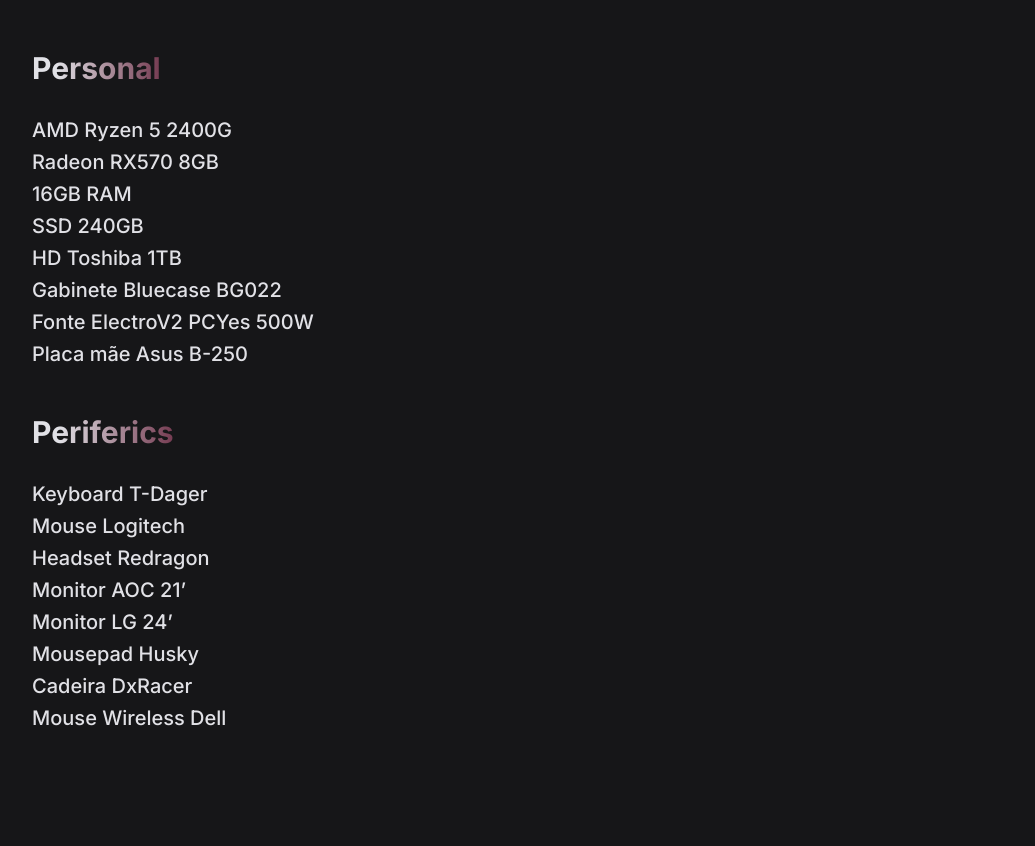
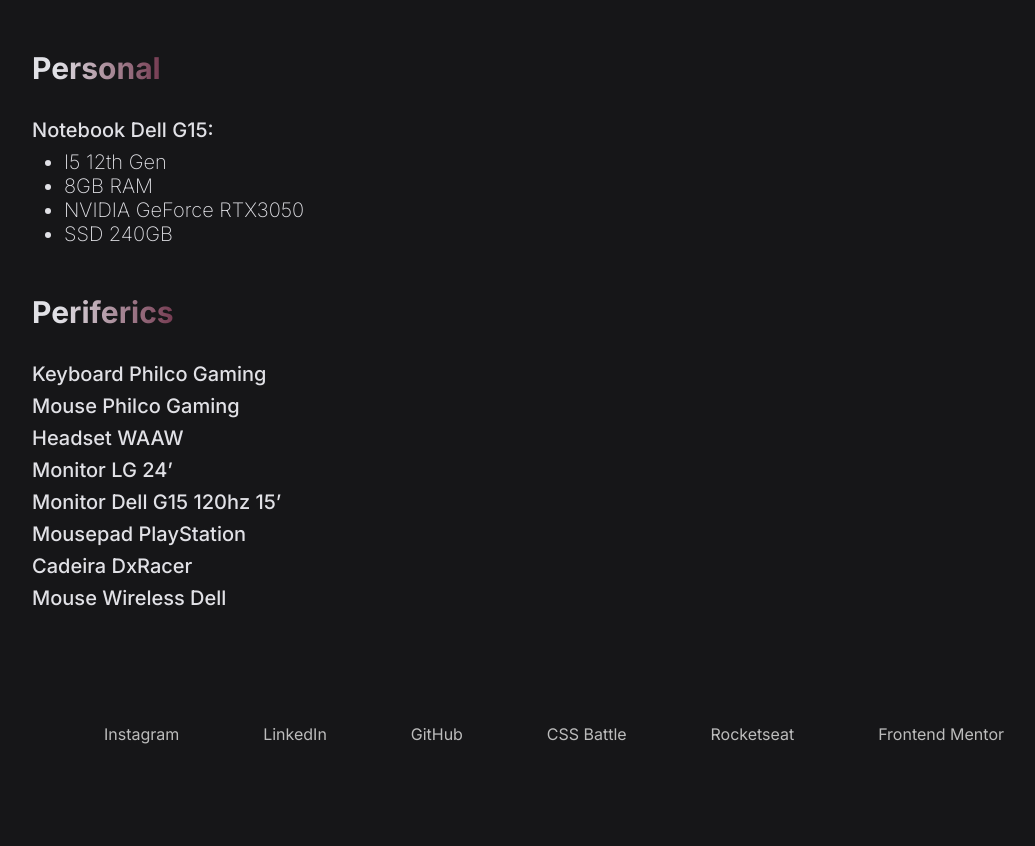
Before and after one commit to HerculesCamara/HerculesCamara-Portfolio, a Next.js app: page /setup in a window 1280 px wide. Shown: the part 602-1448 px from the top of the page, without its empty margins (86-1121 px from the left). After the commit the page ends 1416 px from the top, so only its background shows below. Built offline with nearby package versions, Linux system fonts and the light colour scheme; what @prismicio/react would draw is missing.

Commit message:
fix: wrongs informations

```diff
--- a/src/components/ContentSelector/index.tsx
+++ b/src/components/ContentSelector/index.tsx
@@ -18,8 +18,6 @@
     }
   ]
 
-  console.log(router)
-
   return (<>
   <Container>
     {options.map((option, index) =>
--- a/src/pages/setup.tsx
+++ b/src/pages/setup.tsx
@@ -35,27 +35,27 @@
             </ul>
           </Setup>
           <Setup>
-            <h2>
+          <h2>
               <span>Personal</span>
             </h2>
-            <p>AMD Ryzen 5 2400G</p>
-            <p>Radeon RX570 8GB</p>
-            <p>16GB RAM</p>
-            <p>SSD 240GB</p>
-            <p>HD Toshiba 1TB</p>
-            <p>Gabinete Bluecase BG022</p>
-            <p>Fonte ElectroV2 PCYes 500W</p> <p>Placa mãe Asus B-250</p>
+            <p>Notebook Dell G15:</p>
+            <ul>
+              <li>I5 12th Gen</li>
+              <li>8GB RAM</li>
+              <li>NVIDIA GeForce RTX3050</li>
+              <li>SSD 240GB</li>
+            </ul>
           </Setup>
           <Setup>
             <h2>
               <span>Periferics</span>
             </h2>
-            <p>Keyboard T-Dager</p>
-            <p>Mouse Logitech</p>
-            <p>Headset Redragon</p>
-            <p>Monitor AOC 21’</p>
+            <p>Keyboard Philco Gaming</p>
+            <p>Mouse Philco Gaming</p>
+            <p>Headset WAAW</p>
             <p>Monitor LG 24’</p>
-            <p>Mousepad Husky</p>
+            <p>Monitor Dell G15 120hz 15’</p>
+            <p>Mousepad PlayStation</p>
             <p>Cadeira DxRacer</p>
             <p>Mouse Wireless Dell</p>
           </Setup>
@@ -67,31 +67,3 @@
 }
 
 export default WorkIn
-
-/* document.getElementById('isi-stick-button').addEventListener('click', scrollIsi)
-
-function scrollIsi() {
-  document.getElementById('foter-isi')?.scrollIntoView()
-  console.log('test')
-}
-
-document.getElementById('isi-stick-button').addEventListener('click', scrollIsi)
-
-function scrollIsi() {
-  document.getElementById('block-isifull')?.scrollIntoView()
-  console.log('clicked')
-}
-
-
-
-let images = document.querySelectorAll('img')
-
-data-block-plugin-id
-
-block-navigationlogoimage
-
-document
-  .getElementById('block-navigationlogoimage')
-  .removeAttribute('data-block-plugin-id')
-
-document.querySelectorAll('img').removeAttribute('loading') */
```
Also changed, not shown: src/pages/about.tsx (+11 -3 lines).
